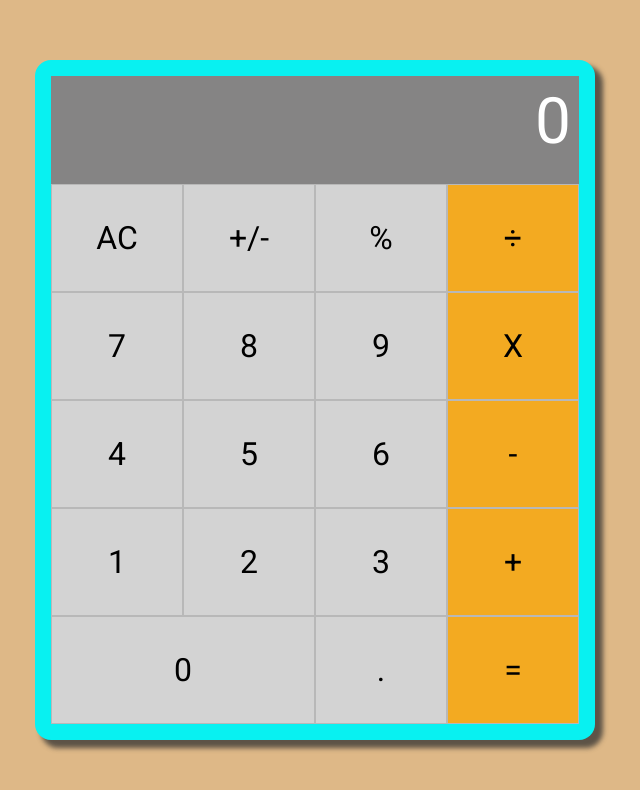
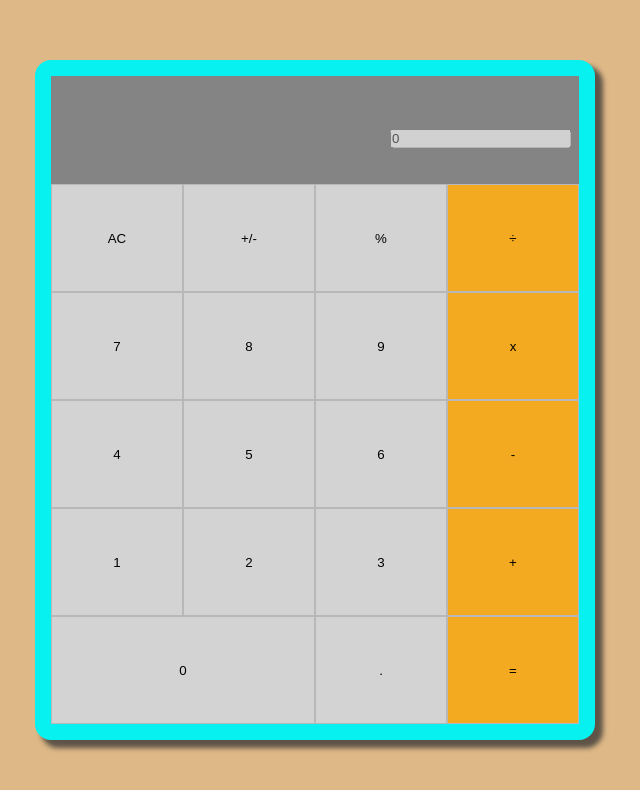
Before and after one commit to The-Normal-One1/math-calculator, a React (Create React App) app: page / in a window 1280 px wide. Shown: the top 790 px of the page, without its empty margins (325-965 px from the left). Built offline with nearby package versions, Linux system fonts and the light colour scheme.

Commit message:
modifay the files

```diff
--- a/src/components/Calculator.js
+++ b/src/components/Calculator.js
@@ -1,30 +1,187 @@
 import React, { Component } from 'react';
+import calculate from '../logic/calculate';
 
 // eslint-disable-next-line react/prefer-stateless-function
+/* eslint-disable react/destructuring-assignment */
+
 class Calculator extends Component {
+  constructor(props) {
+    super(props);
+    this.state = {
+      total: 0,
+      next: null,
+      operation: null,
+    };
+  }
+
+  handleChange = (e) => {
+    const final = calculate(this.state, e.target.innerHTML);
+    this.setState(final);
+  };
+
   render() {
     return (
       <div className="main">
-        <div className="screen">0</div>
-        <div className="btn light-gray">AC</div>
-        <div className="btn light-gray">+/-</div>
-        <div className="btn light-gray">%</div>
-        <div className="btn orange">÷</div>
-        <div className="btn">7</div>
-        <div className="btn">8</div>
-        <div className="btn">9</div>
-        <div className="btn orange">X</div>
-        <div className="btn">4</div>
-        <div className="btn">5</div>
-        <div className="btn">6</div>
-        <div className="btn orange">-</div>
-        <div className="btn">1</div>
-        <div className="btn">2</div>
-        <div className="btn">3</div>
-        <div className="btn orange">+</div>
-        <div className="btn zero">0</div>
-        <div className="btn">.</div>
-        <div className="btn orange">=</div>
+        <form className="screen">
+          <input
+            disabled
+            className="input"
+            maxLength={12}
+            value={this.state.next || this.state.total || 0}
+          />
+        </form>
+        <button
+          className="btn light-gray"
+          type="button"
+          onClick={this.handleChange}
+          id="AC"
+        >
+          AC
+        </button>
+        <button
+          className="btn light-gray"
+          type="button"
+          onClick={this.handleChange}
+          id="+/-"
+        >
+          +/-
+        </button>
+        <button
+          className="btn light-gray"
+          type="button"
+          onClick={this.handleChange}
+          id="%"
+        >
+          %
+        </button>
+        <button
+          className="btn orange"
+          type="button"
+          onClick={this.handleChange}
+          id="÷"
+        >
+          ÷
+        </button>
+        <button
+          className="btn"
+          type="button"
+          onClick={this.handleChange}
+          id="7"
+        >
+          7
+        </button>
+        <button
+          className="btn"
+          type="button"
+          onClick={this.handleChange}
+          id="8"
+        >
+          8
+        </button>
+        <button
+          className="btn"
+          type="button"
+          onClick={this.handleChange}
+          id="9"
+        >
+          9
+        </button>
+        <button
+          className="btn orange"
+          type="button"
+          onClick={this.handleChange}
+          id="X"
+        >
+          x
+        </button>
+        <button
+          className="btn"
+          type="button"
+          onClick={this.handleChange}
+          id="4"
+        >
+          4
+        </button>
+        <button
+          className="btn"
+          type="button"
+          onClick={this.handleChange}
+          id="5"
+        >
+          5
+        </button>
+        <button
+          className="btn"
+          type="button"
+          onClick={this.handleChange}
+          id="6"
+        >
+          6
+        </button>
+        <button
+          className="btn orange"
+          type="button"
+          onClick={this.handleChange}
+          id="-"
+        >
+          -
+        </button>
+        <button
+          className="btn"
+          type="button"
+          onClick={this.handleChange}
+          id="1"
+        >
+          1
+        </button>
+        <button
+          className="btn"
+          type="button"
+          onClick={this.handleChange}
+          id="2"
+        >
+          2
+        </button>
+        <button
+          className="btn"
+          type="button"
+          onClick={this.handleChange}
+          id="3"
+        >
+          3
+        </button>
+        <button
+          className="btn orange"
+          type="button"
+          onClick={this.handleChange}
+          id="+"
+        >
+          +
+        </button>
+        <button
+          className="btn zero"
+          type="button"
+          onClick={this.handleChange}
+          id="0"
+        >
+          0
+        </button>
+        <button
+          className="btn"
+          type="button"
+          onClick={this.handleChange}
+          id="dot"
+        >
+          .
+        </button>
+        <button
+          className="btn orange"
+          type="button"
+          onClick={this.handleChange}
+          id="="
+        >
+          =
+        </button>
       </div>
     );
   }
```
